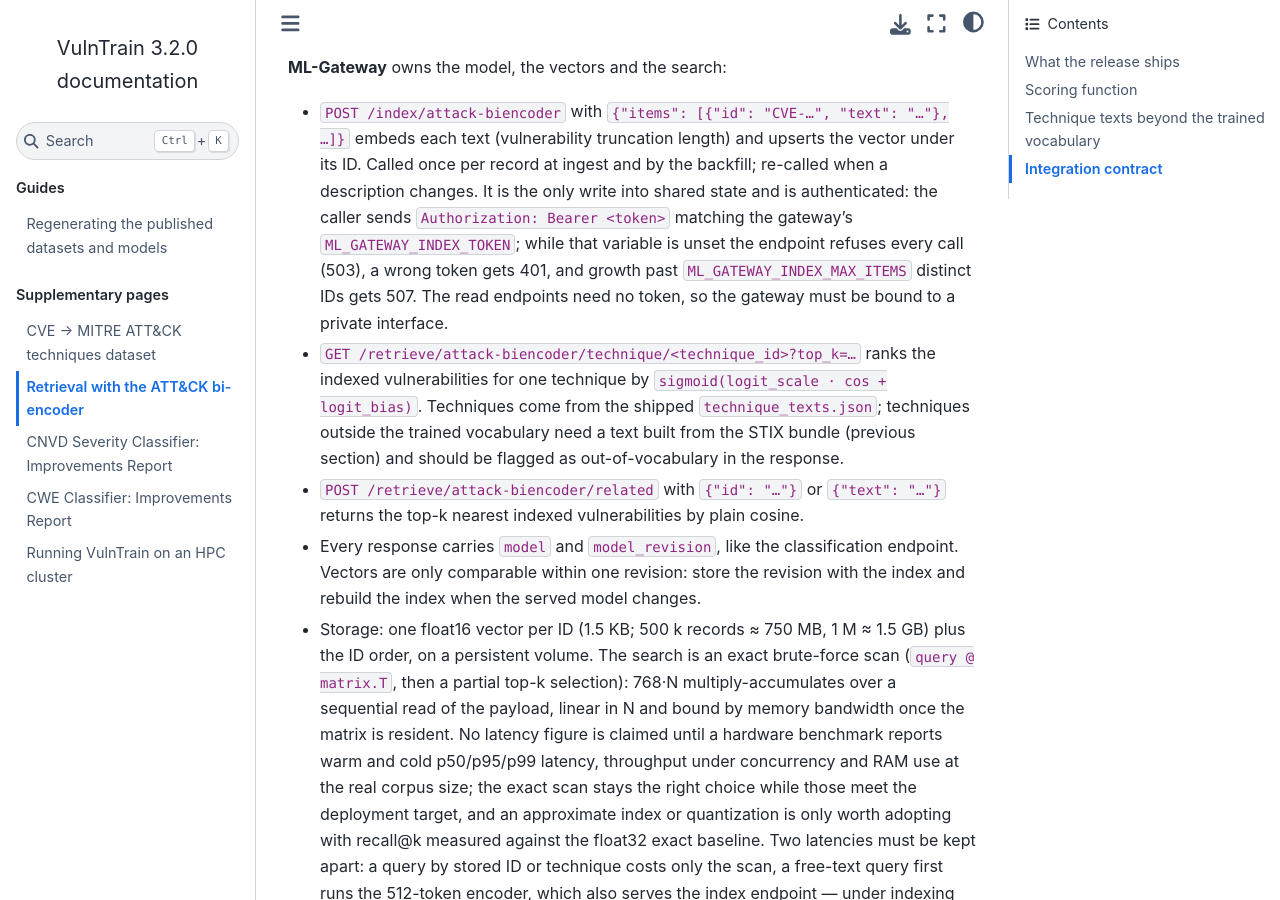
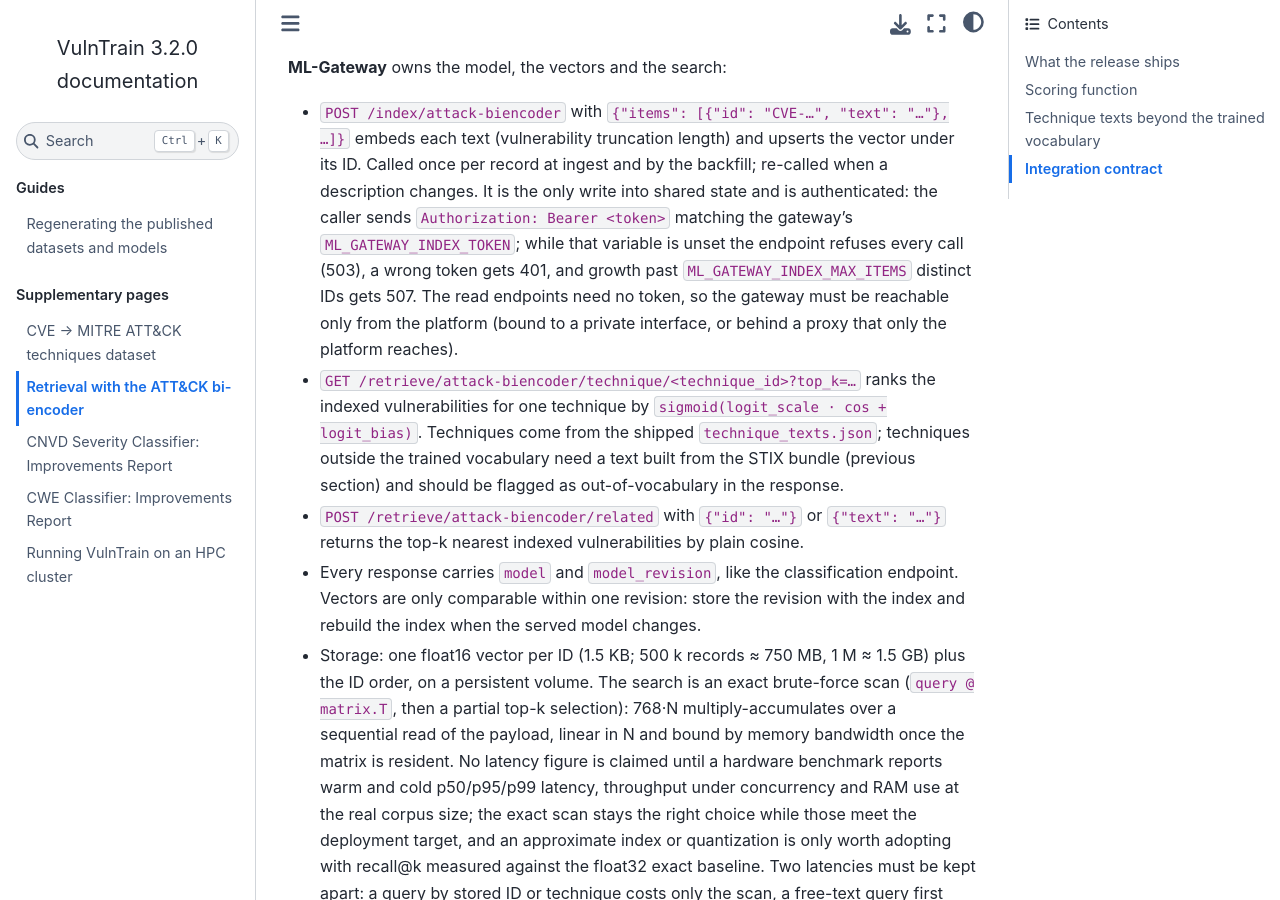
Before and after one commit to vulnerability-lookup/VulnTrain, a Sphinx documentation site: the page built from docs/attack-biencoder-retrieval.md, in a window 1280 px wide and 900 px high, scrolled down 3236 px. Built offline with Sphinx 7.4.7 and the Sphinx Book theme 1.1.4, drawn with Linux system fonts in a browser that asks for light colours.

Commit message:
chg: [doc] the gateway is reachable only from the platform, however that is enforced
Co-Authored-By: Claude Fable 5.1 <noreply@anthropic.com>

```diff
--- a/docs/attack-biencoder-retrieval.md
+++ b/docs/attack-biencoder-retrieval.md
@@ -167,7 +167,9 @@ flowchart LR
   `ML_GATEWAY_INDEX_TOKEN`; while that variable is unset the endpoint
   refuses every call (503), a wrong token gets 401, and growth past
   `ML_GATEWAY_INDEX_MAX_ITEMS` distinct IDs gets 507. The read endpoints
-  need no token, so the gateway must be bound to a private interface.
+  need no token, so the gateway must be reachable only from the platform
+  (bound to a private interface, or behind a proxy that only the platform
+  reaches).
 - `GET /retrieve/attack-biencoder/technique/<technique_id>?top_k=…`
   ranks the indexed vulnerabilities for one technique by
   `sigmoid(logit_scale · cos + logit_bias)`. Techniques come from the
```
